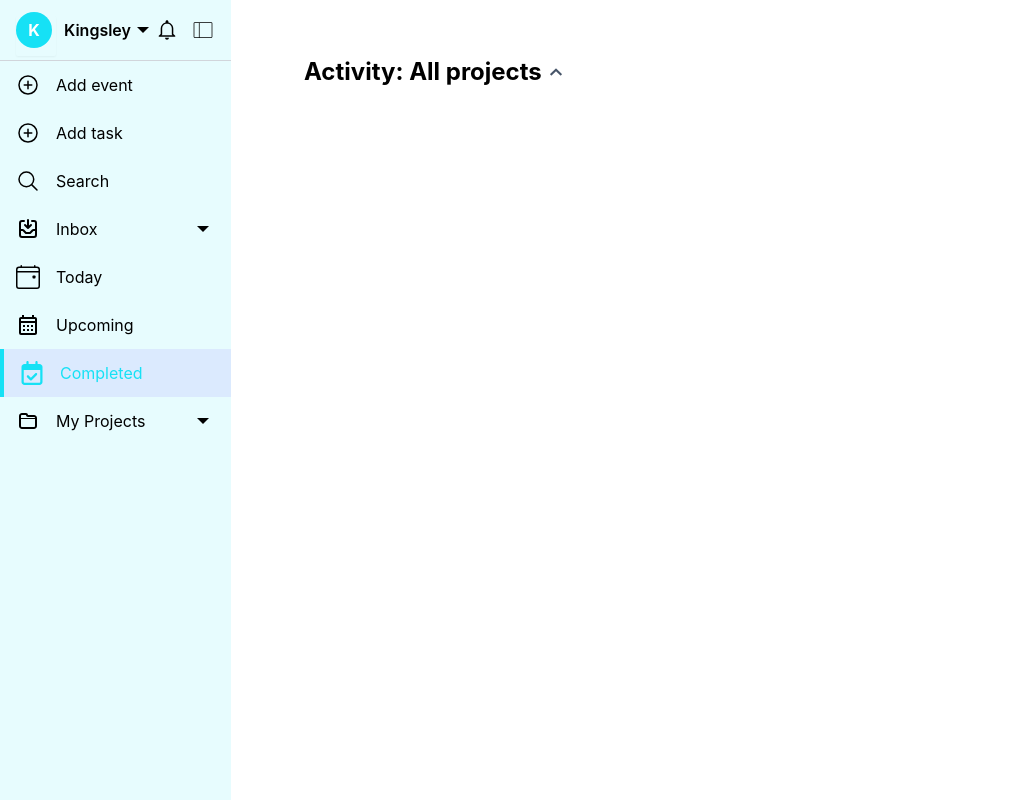
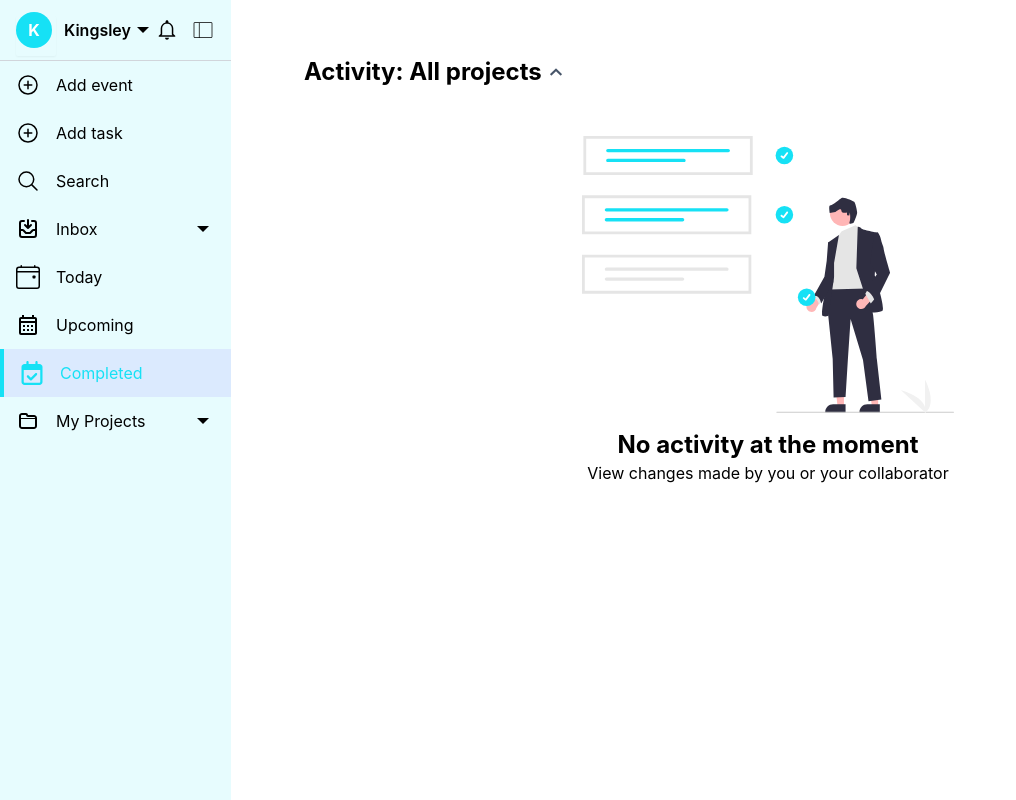
Before and after one commit to kingieX/timeless-event, a React (Vite) app: page /app/completed in a window 1280 px wide. Shown: the whole page, without its empty margins (0-1016 px from the left). Built offline with nearby package versions, Linux system fonts and the light colour scheme.

Commit message:
update: COmpleted page in progress

```diff
--- a/src/pages/sidebarMenuPages/Completed.jsx
+++ b/src/pages/sidebarMenuPages/Completed.jsx
@@ -1,6 +1,8 @@
 // import React from 'react'
 import { useState } from 'react';
 import { FaChevronDown, FaChevronUp } from 'react-icons/fa';
+
+import Logo from '/image/completed.svg';
 
 const Completed = () => {
   const [showCompletedTasks, setShowCompletedTasks] = useState(true);
@@ -10,9 +12,9 @@ const Completed = () => {
   return (
     <div className="w-full lg:p-10 py-6 lg:px-8 px-4">
       {/* Header Section */}
-      <div className="flex">
+      <div className="">
         <div
-          className="flex flex-row justify-center items-center lg:gap-2 cursor-pointer"
+          className="flex flex-row items-center lg:gap-2 cursor-pointer mb-4"
           onClick={toggleTasks}
         >
           <h1 className="lg:text-2xl text-xl font-bold flex items-center">
@@ -24,6 +26,15 @@ const Completed = () => {
             <FaChevronDown className="mr-2 text-slate-600 w-3" />
           )}
         </div>
+        {showCompletedTasks && (
+          <div className="w-full flex flex-col justify-center items-center py-8">
+            <img src={Logo} alt="empty project" className="w-2/5 mb-4" />
+            <h2 className="lg:text-2xl text-xl font-bold flex items-center">
+              No activity at the moment
+            </h2>
+            <p>View changes made by you or your collaborator</p>
+          </div>
+        )}
       </div>
     </div>
   );
```
Also changed, not shown: public/image/completed.svg.
